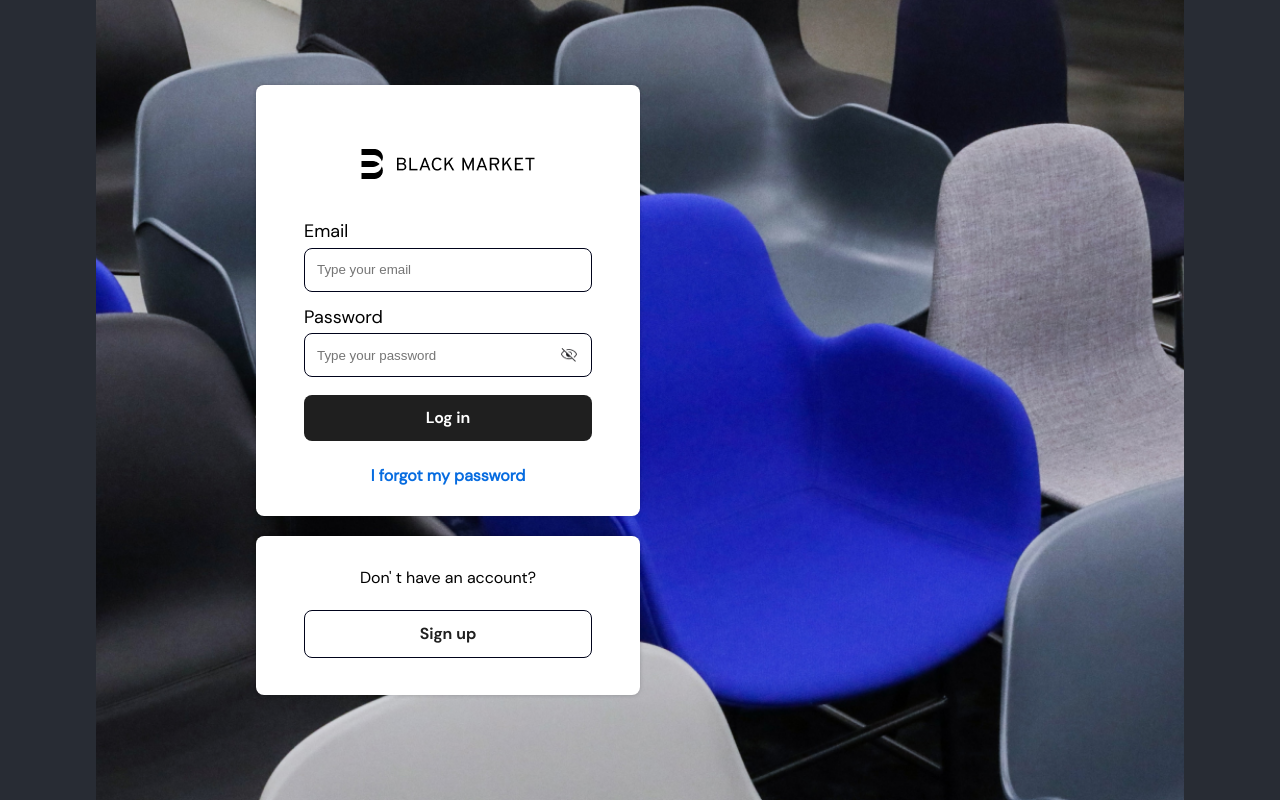
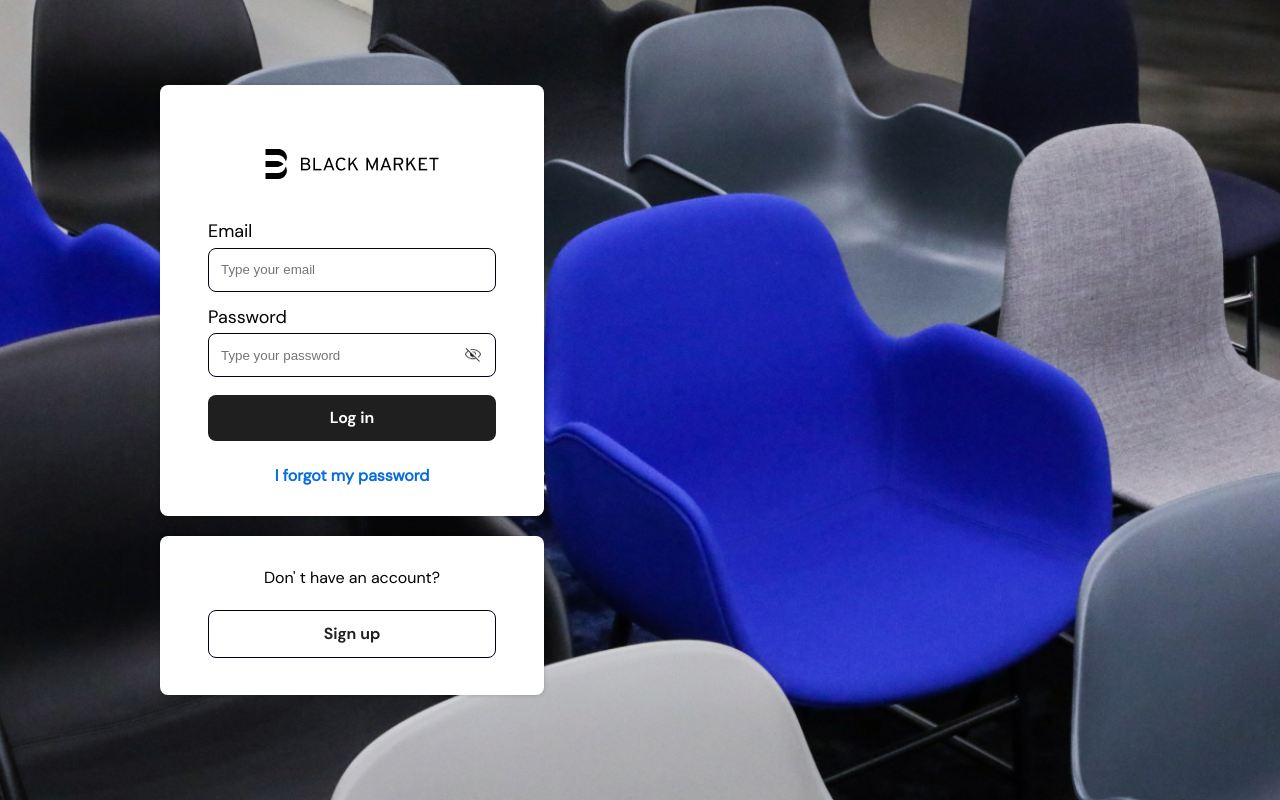
Before and after one commit to frankvielma/rs-blackmarket-fv, a React (Create React App) app: page /signup in a window 1280 px wide. Built offline with nearby package versions, Linux system fonts and the light colour scheme.

Commit message:
addtl updates related with background

```diff
--- a/src/index.css
+++ b/src/index.css
@@ -5,6 +5,13 @@ body {
       sans-serif;
     -webkit-font-smoothing: antialiased;
     -moz-osx-font-smoothing: grayscale;
+    background-image: url("./assets/images/bm_wallpaper.png");
+    background-repeat: no-repeat;
+    background-size: cover;
+    display: flex;
+    flex-direction: column;
+    justify-content: center;
+    height: 100vh;
   }
 
   code {
--- a/src/styles/SignUp.css
+++ b/src/styles/SignUp.css
@@ -1,17 +1,8 @@
 .container {
-  background-image: url("../assets/images/bm_wallpaper.png");
-  background-repeat: no-repeat;
-  background-position: 50% 50%;
-  background-size: cover;
-  display: flex;
-  flex-direction: column;
-  justify-content: center;
-  height: 100vh;
   font-family: "DMSans-Regular";
 }
 
 .form-container {
-  padding-left: 6rem;
   max-width: 24rem;
 }
 
@@ -58,7 +49,7 @@
   /* Background A */
   border: 0.06rem solid #00031a;
   border-radius: 0.5rem;
- }
+}
 
 .input-password1 {
   margin: 0.3rem 0rem 0.8rem;
@@ -84,10 +75,10 @@
   border: 0.06rem solid #00031a;
   border-radius: 0.5rem;
 
-  background: url('../assets/images/visibility_off.png') no-repeat 16rem 0.875rem;
+  background: url("../assets/images/visibility_off.png") no-repeat 16rem
+    0.875rem;
   background-size: 1rem 0.875rem;
- }
-
+}
 
 .login-button1 {
   display: flex;
@@ -108,7 +99,6 @@
   line-height: 1.3rem;
   border-radius: 0.5rem;
 }
-
 
 .forgot-password {
   margin-top: 1.1875rem;
```
